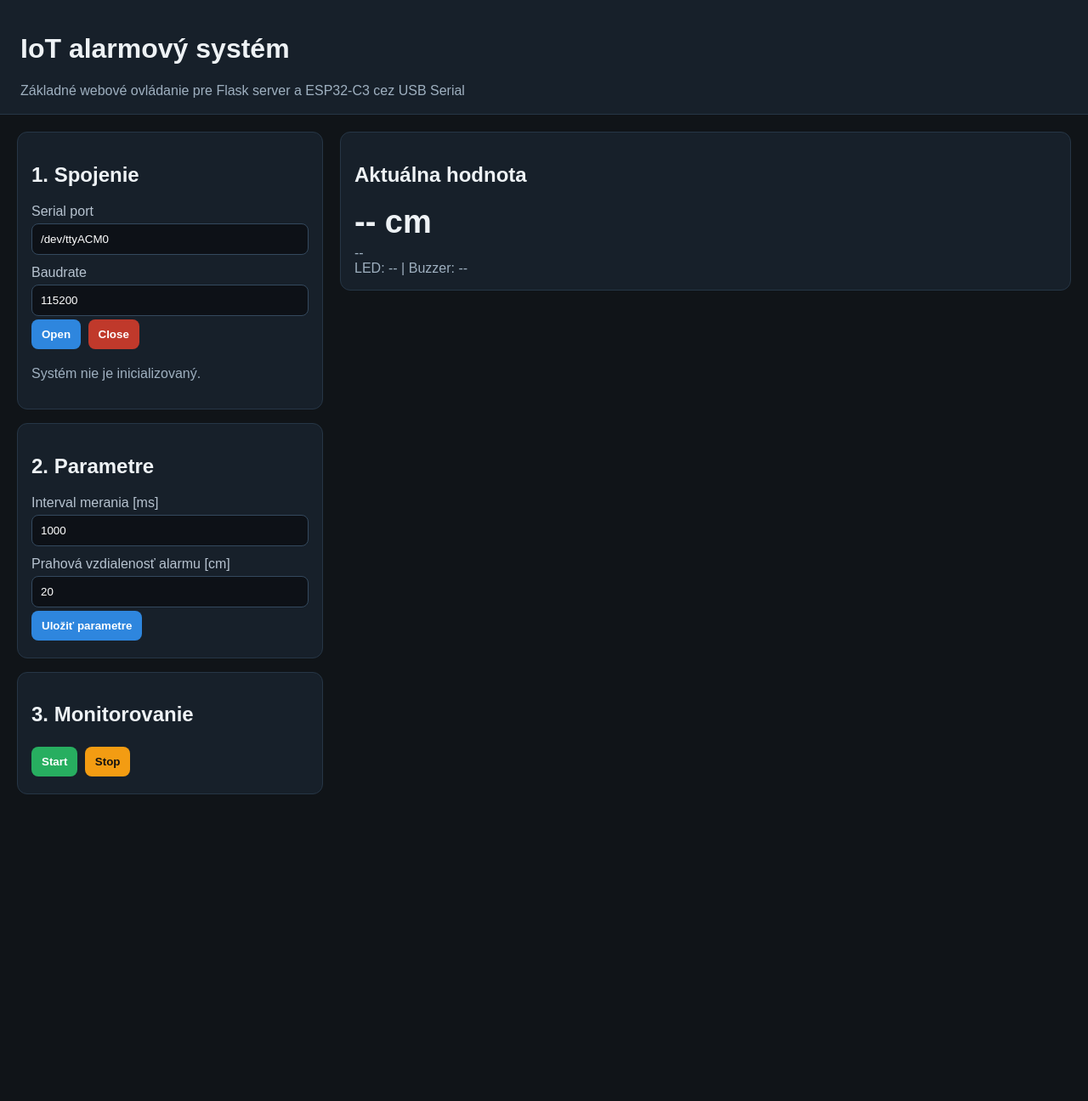
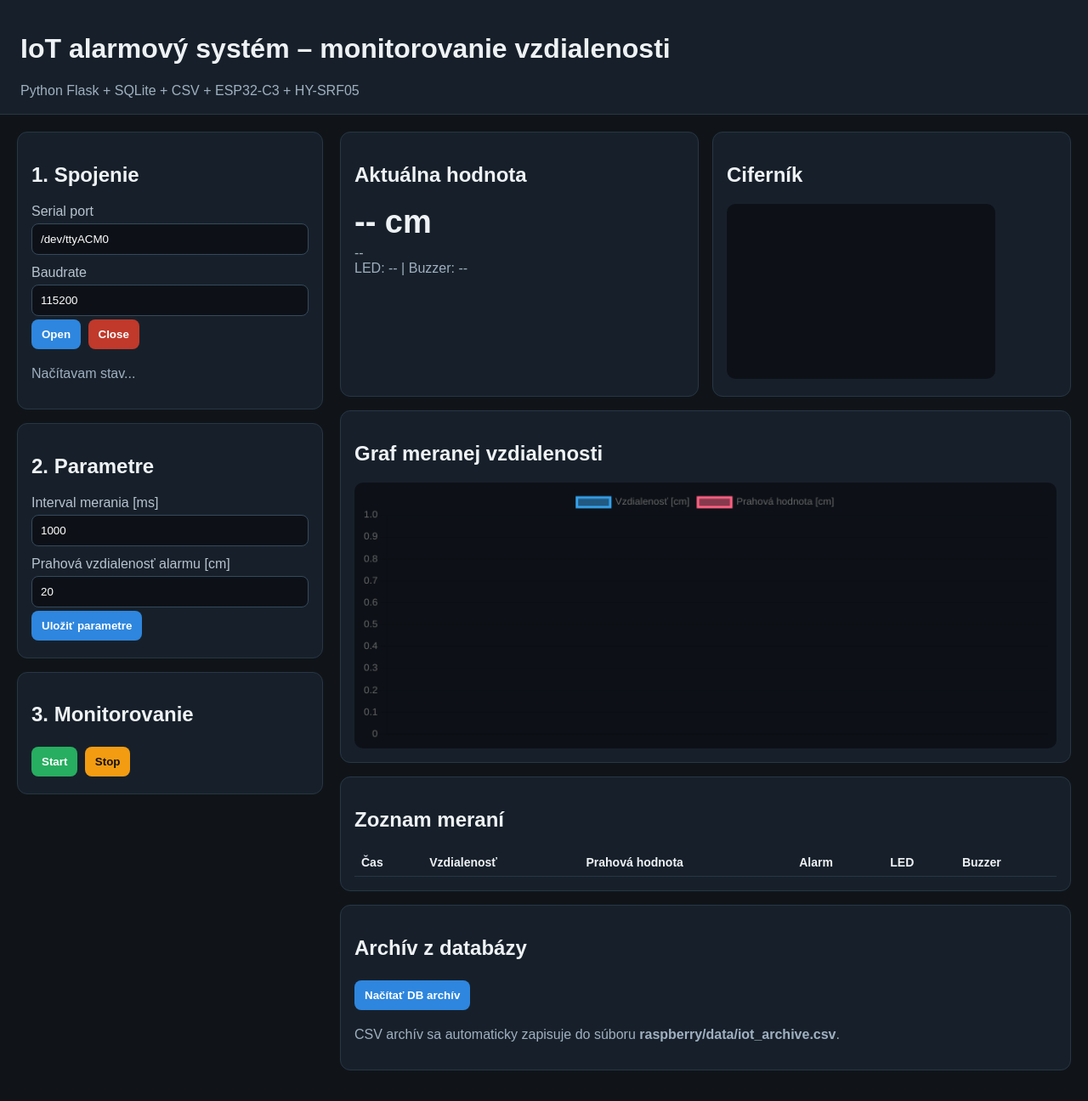
Before and after one commit to ViktorBarczi/Poit_Zadanie, a Python web app: template raspberry_pi/templates/index.html in a window 1280 px wide. Shown: the whole page at 85% size. Before the commit the page ends 935 px from the top, so only its background shows below. Run offline with Jinja, Linux system fonts and the light colour scheme; the template is opened without the code that fills it, so the values that code supplies are empty; a map, chart or similar area stays blank.

Commit message:
Add data visualization and archive table to web interface

```diff
--- a/raspberry_pi/templates/index.html
+++ b/raspberry_pi/templates/index.html
@@ -4,6 +4,7 @@
   <meta charset="utf-8">
   <meta name="viewport" content="width=device-width, initial-scale=1">
   <title>IoT alarmový systém</title>
+  <script src="https://cdn.jsdelivr.net/npm/chart.js"></script>
   <style>
     body { font-family: Arial, sans-serif; margin: 0; background: #101418; color: #eef2f5; }
     header { padding: 18px 24px; background: #17202a; border-bottom: 1px solid #263646; }
@@ -18,15 +19,19 @@
     .warning { background: #f39c12; color: #111; }
     .muted { color: #9fb0c0; }
     .value { font-size: 38px; font-weight: bold; margin: 6px 0; }
+    .grid2 { display: grid; grid-template-columns: 1fr 1fr; gap: 16px; }
+    table { width: 100%; border-collapse: collapse; font-size: 14px; }
+    th, td { border-bottom: 1px solid #263646; padding: 8px; text-align: left; }
     .alert { color: #ff7675; font-weight: bold; }
     .ok { color: #55efc4; font-weight: bold; }
-    @media (max-width: 900px) { main { grid-template-columns: 1fr; } }
+    canvas { background: #0d1117; border-radius: 10px; padding: 8px; }
+    @media (max-width: 900px) { main { grid-template-columns: 1fr; } .grid2 { grid-template-columns: 1fr; } }
   </style>
 </head>
 <body>
 <header>
-  <h1>IoT alarmový systém</h1>
-  <div class="muted">Základné webové ovládanie pre Flask server a ESP32-C3 cez USB Serial</div>
+  <h1>IoT alarmový systém – monitorovanie vzdialenosti</h1>
+  <div class="muted">Python Flask + SQLite + CSV + ESP32-C3 + HY-SRF05</div>
 </header>
 
 <main>
@@ -39,7 +44,7 @@
       <input id="baudrate" type="number" value="115200">
       <button class="primary" onclick="openSystem()">Open</button>
       <button class="danger" onclick="closeSystem()">Close</button>
-      <p id="message" class="muted">Systém nie je inicializovaný.</p>
+      <p id="message" class="muted">Načítavam stav...</p>
     </div>
 
     <div class="card">
@@ -59,16 +64,88 @@
   </section>
 
   <section>
+    <div class="grid2">
+      <div class="card">
+        <h2>Aktuálna hodnota</h2>
+        <div id="distance" class="value">-- cm</div>
+        <div id="alarm" class="muted">--</div>
+        <div class="muted">LED: <span id="led">--</span> | Buzzer: <span id="buzzer">--</span></div>
+      </div>
+      <div class="card">
+        <h2>Ciferník</h2>
+        <canvas id="gauge" height="190"></canvas>
+      </div>
+    </div>
+
     <div class="card">
-      <h2>Aktuálna hodnota</h2>
-      <div id="distance" class="value">-- cm</div>
-      <div id="alarm" class="muted">--</div>
-      <div class="muted">LED: <span id="led">--</span> | Buzzer: <span id="buzzer">--</span></div>
+      <h2>Graf meranej vzdialenosti</h2>
+      <canvas id="lineChart" height="120"></canvas>
+    </div>
+
+    <div class="card">
+      <h2>Zoznam meraní</h2>
+      <table>
+        <thead>
+          <tr><th>Čas</th><th>Vzdialenosť</th><th>Prahová hodnota</th><th>Alarm</th><th>LED</th><th>Buzzer</th></tr>
+        </thead>
+        <tbody id="rows"></tbody>
+      </table>
+    </div>
+
+    <div class="card">
+      <h2>Archív z databázy</h2>
+      <button class="primary" onclick="loadArchive()">Načítať DB archív</button>
+      <p class="muted">CSV archív sa automaticky zapisuje do súboru <b>raspberry/data/iot_archive.csv</b>.</p>
     </div>
   </section>
 </main>
 
 <script>
+const lineCtx = document.getElementById('lineChart');
+const lineChart = new Chart(lineCtx, {
+  type: 'line',
+  data: { labels: [], datasets: [
+    { label: 'Vzdialenosť [cm]', data: [] },
+    { label: 'Prahová hodnota [cm]', data: [] }
+  ]},
+  options: { animation: false, responsive: true, scales: { y: { beginAtZero: true } } }
+});
+
+function drawGauge(value, threshold) {
+  const canvas = document.getElementById('gauge');
+  const ctx = canvas.getContext('2d');
+  const w = canvas.width;
+  const h = canvas.height;
+  ctx.clearRect(0, 0, w, h);
+
+  const cx = w / 2;
+  const cy = h * 0.82;
+  const r = Math.min(w * 0.42, h * 0.70);
+
+  ctx.lineWidth = 18;
+  ctx.beginPath();
+  ctx.arc(cx, cy, r, Math.PI, 0);
+  ctx.strokeStyle = '#34495e';
+  ctx.stroke();
+
+  const safeValue = Math.max(0, Math.min(200, value || 0));
+  const angle = Math.PI + (safeValue / 200) * Math.PI;
+
+  ctx.lineWidth = 4;
+  ctx.beginPath();
+  ctx.moveTo(cx, cy);
+  ctx.lineTo(cx + Math.cos(angle) * (r - 12), cy + Math.sin(angle) * (r - 12));
+  ctx.strokeStyle = '#f1c40f';
+  ctx.stroke();
+
+  ctx.fillStyle = '#eef2f5';
+  ctx.font = '18px Arial';
+  ctx.textAlign = 'center';
+  ctx.fillText((value || 0).toFixed(1) + ' cm', cx, cy - 32);
+  ctx.font = '13px Arial';
+  ctx.fillText('0 – 200 cm, prah: ' + threshold + ' cm', cx, cy - 8);
+}
+
 async function postJson(url, body = {}) {
   const res = await fetch(url, {
     method: 'POST',
@@ -95,20 +172,49 @@ async function saveSettings() { await postJson('/api/settings', settingsPayload(
 async function startMonitoring() { await saveSettings(); await postJson('/api/start'); }
 async function stopMonitoring() { await postJson('/api/stop'); }
 
+function renderRows(data) {
+  const tbody = document.getElementById('rows');
+  tbody.innerHTML = '';
+  data.slice().reverse().slice(0, 20).forEach(item => {
+    const tr = document.createElement('tr');
+    tr.innerHTML = `<td>${item.created_at}</td><td>${item.distance_cm}</td><td>${item.threshold_cm}</td><td class="${item.alert ? 'alert' : 'ok'}">${item.alert ? 'ÁNO' : 'NIE'}</td><td>${item.led}</td><td>${item.buzzer ? 'ON' : 'OFF'}</td>`;
+    tbody.appendChild(tr);
+  });
+}
+
+function renderChart(data) {
+  lineChart.data.labels = data.map(x => x.created_at.split('T').pop());
+  lineChart.data.datasets[0].data = data.map(x => x.distance_cm < 0 ? null : x.distance_cm);
+  lineChart.data.datasets[1].data = data.map(x => x.threshold_cm);
+  lineChart.update();
+}
+
 async function refresh() {
   const latestResp = await fetch('/api/latest');
   const latest = await latestResp.json();
   const item = latest.data;
-
   document.getElementById('message').textContent = latest.state.last_message || '';
-
   if (item) {
     document.getElementById('distance').textContent = item.distance_cm + ' cm';
-    document.getElementById('alarm').textContent = item.alert ? 'ALARM: objekt je blízko' : 'Stav OK';
+    document.getElementById('alarm').textContent = item.alert ? 'ALARM: objekt je bližšie ako prah' : 'Stav OK';
     document.getElementById('alarm').className = item.alert ? 'alert' : 'ok';
     document.getElementById('led').textContent = item.led;
     document.getElementById('buzzer').textContent = item.buzzer ? 'ON' : 'OFF';
+    drawGauge(item.distance_cm, item.threshold_cm);
+  } else {
+    drawGauge(0, document.getElementById('threshold').value);
   }
+  const recentResp = await fetch('/api/recent');
+  const recent = await recentResp.json();
+  renderRows(recent.data);
+  renderChart(recent.data);
+}
+
+async function loadArchive() {
+  const resp = await fetch('/api/archive/db?limit=100');
+  const archive = await resp.json();
+  renderRows(archive.data);
+  renderChart(archive.data);
 }
 
 refresh();
```
